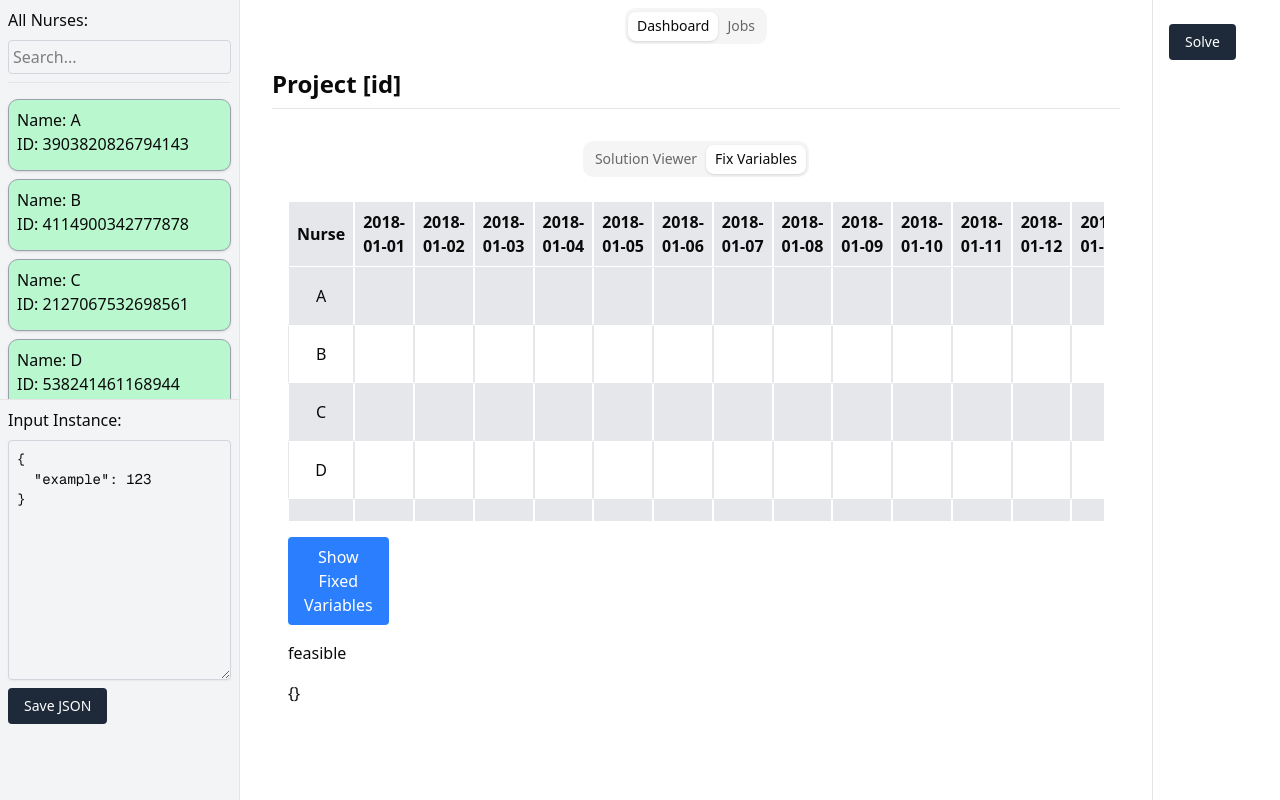
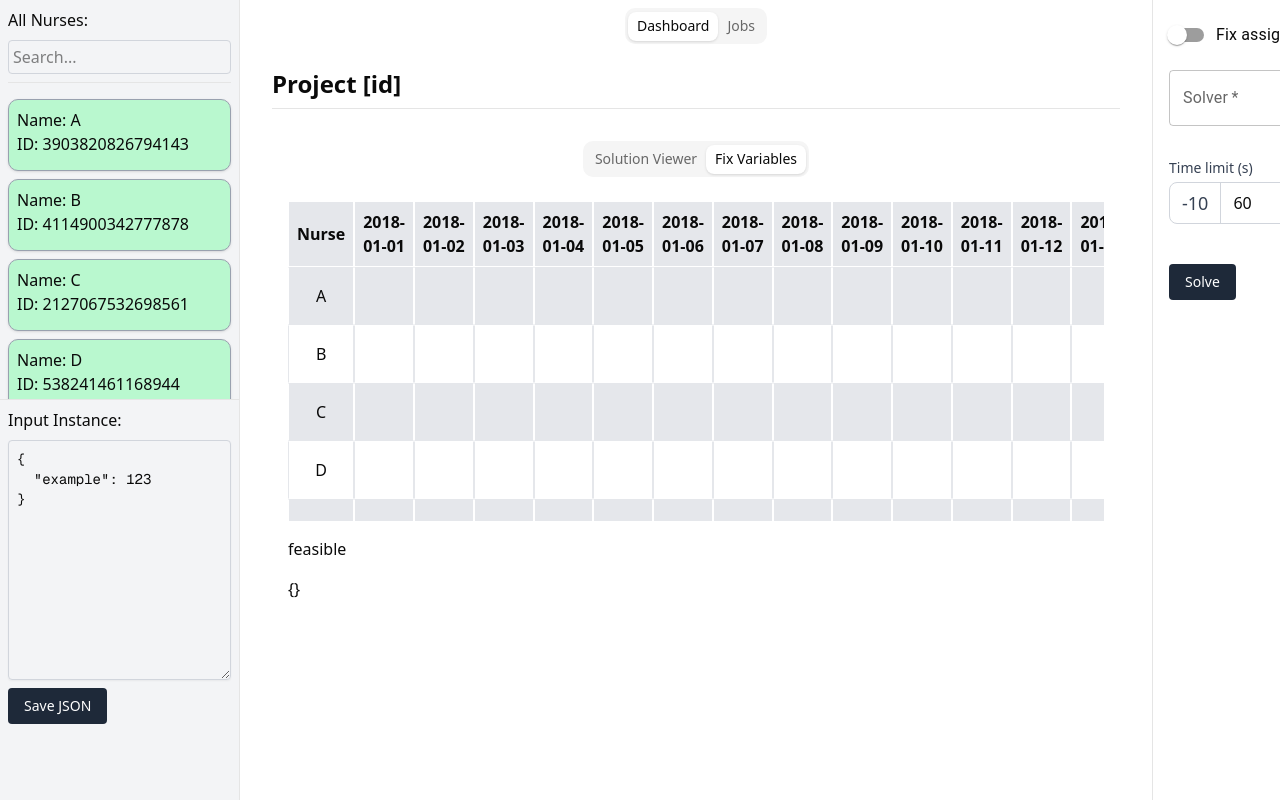
Before and after one commit to simonlsgr/nurse-rostering-teamproject, a Next.js app in the folder frontend/: page /projects/1 in a window 1280 px wide. Built offline with nearby package versions, Linux system fonts and the light colour scheme.

Commit message:
feat: added solving options

```diff
--- a/frontend/src/app/projects/[projectId]/page.tsx
+++ b/frontend/src/app/projects/[projectId]/page.tsx
@@ -6,6 +6,9 @@ import { useLoadSolutionsArray } from "@/hooks/solutionHooks";
 import { use, useEffect } from "react";
 import InputJson from "@/components/common/InputJson"
 import SolveButton from "@/components/rostering/SolveButton";
+import FixVariablesSelections from "@/components/rostering/FixVariablesSelection";
+import SolverSelector from "@/components/rostering/SolverSelector";
+import TimeLimitInput from "@/components/rostering/TimeLimitInput";
 import { TabsContent, TabsList, TabsTrigger, Tabs } from "@/components/ui/tabs"
 import { MainView } from "@/components/layout/MainView";
 import JobsView from "@/components/layout/JobsView";
@@ -76,6 +79,11 @@ export default function ProjectPage({ params }: { params: { projectId: string }
       {/* sidebar right */}
       <div className="w-[20vw] min-w-[240px] max-w-[320px] border-l border-border">
 
+
+        <FixVariablesSelections />
+        <SolverSelector />
+        <TimeLimitInput />
+
         <SolveButton />
 
       </div>
--- /dev/null
+++ b/frontend/src/components/rostering/FixVariablesSelection.tsx
@@ -0,0 +1,37 @@
+import { Switch, FormControlLabel } from "@mui/material";
+import { useEffect, useState } from "react";
+import { useSolverSettings } from "@/store/solverSettingsStore";
+
+
+
+export default function FixVariablesSelections() {
+
+
+    const activateFixedVarsInSolving = useSolverSettings((s) => s.activateFixedVariables);
+    const setActivateFixedVarsInSolving = useSolverSettings((s) => s.setactivateFixedVariables);
+    const fixedVarsInSolvingFeasible = useSolverSettings((s) => s.fixedVariablesFeasible);
+
+    useEffect(() => {
+        if (!fixedVarsInSolvingFeasible) {
+            setActivateFixedVarsInSolving(false);
+        }
+    }, [fixedVarsInSolvingFeasible, setActivateFixedVarsInSolving]);
+
+    return (
+        <div className="p-4 pb-[0]! select-none">
+            <FormControlLabel
+                id="fix-variables-checkbox"
+                control={
+                    <Switch
+                        disabled={!fixedVarsInSolvingFeasible}
+                        checked={activateFixedVarsInSolving && fixedVarsInSolvingFeasible}
+                        onChange={(event, newChecked) => {
+                            setActivateFixedVarsInSolving(newChecked);
+                        }}
+                    />
+                }
+                label="Fix assignments"
+            />
+        </div>
+    );
+}
--- a/frontend/src/components/rostering/SolveButton.tsx
+++ b/frontend/src/components/rostering/SolveButton.tsx
@@ -2,7 +2,10 @@
 
 import { useState } from "react";
 import { Button } from "@/components/ui/button";
-import { useJsonData } from "@/store/JsonStore";
+import { useInstance } from "@/store/instanceStore";
+import { useFixedVars } from "@/store/fixedVarsStore";
+import { NurseRosteringInstance } from "@/types/solverVars";
+import { useSolverSettings } from "@/store/solverSettingsStore";
 import { solve } from "@/app/api/solver";
 import { useJobs } from "@/store/solverStore";
 import JobsList from "./JobsList";
@@ -11,21 +14,47 @@ import JobsList from "./JobsList";
 export default function SolveButton() {
 
 
-  const { jsonData } = useJsonData();
   const { jobs, setJobs } = useJobs();
+
+  const activateFixedVariables = useSolverSettings(s => s.activateFixedVariables);
+  const fixedVars = useFixedVars(s => s.solution);
+  const timeLimit = useSolverSettings(s => s.timeLimit);
+  const usedSolver = useSolverSettings(s => s.usedSolver);
+  const nurses = useInstance(s => s.nurses);
+  const shifts = useInstance(s => s.shifts);
+  const staff_weight = useInstance(s => s.staff_weight);
+
+  const instance: NurseRosteringInstance = {nurses, shifts, staff_weight};
+
+
 
   const [loading, setLoading] = useState(false);
   const [result, setResult] = useState<any>(null);
   const [error, setError] = useState<string | null>(null);
 
-  const handleSolve = async () => {
+  async function handleSolve() {
 
     try {
 
       setLoading(true);
       setError(null);
 
-      const data = await solve(jsonData)
+      const payload: Record<string, any> = {};
+      payload["nurse_rostering_instance"] = instance;
+      payload["optimization_parameters"] = {};
+      payload["optimization_parameters"]["timeout"] = timeLimit;
+      payload["fixed_variables"] = {};
+      if (activateFixedVariables) {
+        payload["fixed_variables"]["active"] = fixedVars;
+      } else {
+        payload["fixed_variables"]["active"] = {};
+      }
+      payload["solver"] = usedSolver;
+
+
+      console.log(payload)
+
+      const data = await solve(payload)
       setResult(data);
       setJobs({
         ...jobs,
--- /dev/null
+++ b/frontend/src/components/rostering/SolverSelector.tsx
@@ -0,0 +1,39 @@
+import { FormControl, InputLabel, MenuItem, Select, SelectChangeEvent } from "@mui/material";
+import { useSolverSettings } from "@/store/solverSettingsStore";
+
+
+
+export default function SolverSelector () {
+
+    const usedSolver = useSolverSettings((s) => s.usedSolver);
+    const setUsedSolver = useSolverSettings((s) => s.setUsedSolver);
+
+    function handleChange(event: SelectChangeEvent) {
+        setUsedSolver(event.target.value);
+    }
+
+    return (
+        <div className="p-4">
+            <div>
+            <FormControl required fullWidth>
+            <InputLabel id="select-solver-label-id">Solver</InputLabel>
+            <Select
+
+                labelId="select-solver-label-id"
+                id="select-solver-id"
+                value={usedSolver}
+                label="Solver"
+                onChange={handleChange}
+            >
+
+
+                <MenuItem value={"cp-sat"}>CP SAT</MenuItem>
+                <MenuItem value={"gurobi"}>Gurobi</MenuItem>
+                <MenuItem value={"hexaly"}>Hexaly</MenuItem>
+
+            </Select>
+            </FormControl>
+            </div>
+        </div>
+    );
+}
--- /dev/null
+++ b/frontend/src/components/rostering/TimeLimitInput.tsx
@@ -0,0 +1,46 @@
+import { NumberField } from "@base-ui/react";
+import { useSolverSettings } from "@/store/solverSettingsStore";
+
+
+export default function TimeLimitInput() {
+
+    const timeLimit = useSolverSettings((s) => s.timeLimit);
+    const setTimeLimit = useSolverSettings((s) => s.setTimeLimit);
+
+    return (
+        <div className="p-4">
+            <NumberField.Root
+                aria-label="Time limit in seconds"
+                value={timeLimit}
+                min={0}
+                max={480}
+                step={10}
+                onValueChange={(value) => {
+                    if (value === null || Number.isNaN(value)) return;
+                    setTimeLimit(value);
+                }}
+                className="w-full"
+            >
+                <label className="mb-1 block text-sm text-gray-700">Time limit (s)</label>
+                <NumberField.Group className="flex items-stretch overflow-hidden rounded-md border border-gray-300 focus-within:border-blue-500 focus-within:ring-2 focus-within:ring-blue-200">
+                    <NumberField.Decrement
+                        aria-label="Decrease time limit"
+                        className="px-3 text-lg text-gray-700 hover:bg-gray-100 disabled:cursor-not-allowed disabled:opacity-50"
+                    >
+                        -10
+                    </NumberField.Decrement>
+                    <NumberField.Input
+                        className="w-full border-x border-gray-300 px-3 py-2 outline-none"
+                        inputMode="numeric"
+                    />
+                    <NumberField.Increment
+                        aria-label="Increase time limit"
+                        className="px-3 text-lg text-gray-700 hover:bg-gray-100 disabled:cursor-not-allowed disabled:opacity-50"
+                    >
+                        +10
+                    </NumberField.Increment>
+                </NumberField.Group>
+            </NumberField.Root>
+        </div>
+    );
+}
--- a/frontend/src/components/rostering/VariableFixer.tsx
+++ b/frontend/src/components/rostering/VariableFixer.tsx
@@ -2,6 +2,7 @@
 import { Instance, Nurse, Solution } from "@/types/nurseVars";
 import { useInstance } from "@/store/instanceStore";
 import { useFixedVars } from "@/store/fixedVarsStore"
+import { useSolverSettings } from "@/store/solverSettingsStore";
 import { use, useEffect, useMemo, useState } from "react";
 import { InfeasibilityDetails } from "src/types/feasibilityHelperVars";
 import { NurseTable } from "@/components/rostering/RosteringTable";
@@ -32,7 +33,8 @@ export function VariableFixer() {
         setFixedVariableData(fixedVariableTableData);
     }, [fixedVariableTableData, instance]);
 
-    const [feasible, setFeasible] = useState(true);
+    const feasible = useSolverSettings((s) => s.fixedVariablesFeasible);
+    const setFeasible = useSolverSettings((s) => s.setFixedVariablesFeasible);
     const [infeasibilityDetails, setInfeasibilityDetails] = useState<InfeasibilityDetails>({});
 
     useEffect(() => {
@@ -41,10 +43,10 @@ export function VariableFixer() {
 
 
     useEffect(() => {
-        setFixedVariableDataToSolution(fixedVariableData, instance);
+        setFixedVariablesToFixedVariableData(fixedVariableData, instance);
     }, [fixedVariableData, instance]);
 
-    function setFixedVariableDataToSolution(data: any[], instance: Instance) {
+    function setFixedVariablesToFixedVariableData(data: any[], instance: Instance) {
         const solution: Solution = {};
         data.forEach((row) => {
             const nurseUid = parseInt(row["Nurse"]);
@@ -72,14 +74,6 @@ export function VariableFixer() {
             <NurseTable tableData={fixedVariableData} setTableData={setFixedVariableData} instance={instance} infeasibilityDetails={infeasibilityDetails}/>
 
             </div>
-            <button
-                onClick={() => {
-                    console.log(setFixedVariableDataToSolution(fixedVariableData, instance));
-                    }}
-                className="w-min px-4 py-2 bg-blue-500 text-white rounded hover:bg-blue-600"
-                >
-                Show Fixed Variables
-            </button>
             <p>{feasible ? "feasible" : "infeasible"}</p>
             <p>{JSON.stringify(fixedVariables)}</p>
         </div>
--- a/frontend/src/lib/roster/modelChecker.ts
+++ b/frontend/src/lib/roster/modelChecker.ts
@@ -3,6 +3,8 @@ import { Instance, Nurse, Solution } from "@/types/nurseVars";
 import React from "react";
 import { getShiftDate, getConsecutivesArrayForNurse, getFirstDateOfInstance, getLastDateOfInstance } from "./dataWrangler";
 
+
+type SetFeasible = (value: boolean) => void;
 
 export function addReason(shiftUid: number, date: string, msg: string, newDetails: InfeasibilityDetails) {
   if (!newDetails[shiftUid]) {
@@ -57,7 +59,7 @@ export function checkMaxConstraintsFeasibility(
   instance: Instance,
   solution: Solution,
   setInfeasibilityDetails: React.Dispatch<React.SetStateAction<InfeasibilityDetails>>,
-  setFeasible: React.Dispatch<React.SetStateAction<boolean>>
+  setFeasible: SetFeasible
 ) {
 
   const newDetails: InfeasibilityDetails = {};
--- /dev/null
+++ b/frontend/src/store/solverSettingsStore.ts
@@ -0,0 +1,24 @@
+import { create } from "zustand";
+
+
+type SolverSettingsState = {
+    activateFixedVariables: boolean;
+    setactivateFixedVariables: (activate: boolean) => void;
+    fixedVariablesFeasible: boolean;
+    setFixedVariablesFeasible: (feasible: boolean) => void;
+    usedSolver: string;
+    setUsedSolver: (solver: string) => void;
+    timeLimit: number;
+    setTimeLimit: (timeLimit: number) => void;
+}
+
+export const useSolverSettings = create<SolverSettingsState>((set) => ({
+    activateFixedVariables: false,
+    setactivateFixedVariables: (activate) => set({ activateFixedVariables: activate }),
+    fixedVariablesFeasible: true,
+    setFixedVariablesFeasible: (feasible) => set({ fixedVariablesFeasible: feasible }),
+    usedSolver: "",
+    setUsedSolver: (solver) => set({ usedSolver: solver }),
+    timeLimit: 60,
+    setTimeLimit: (timeLimit) => set({ timeLimit }),
+}))
```
